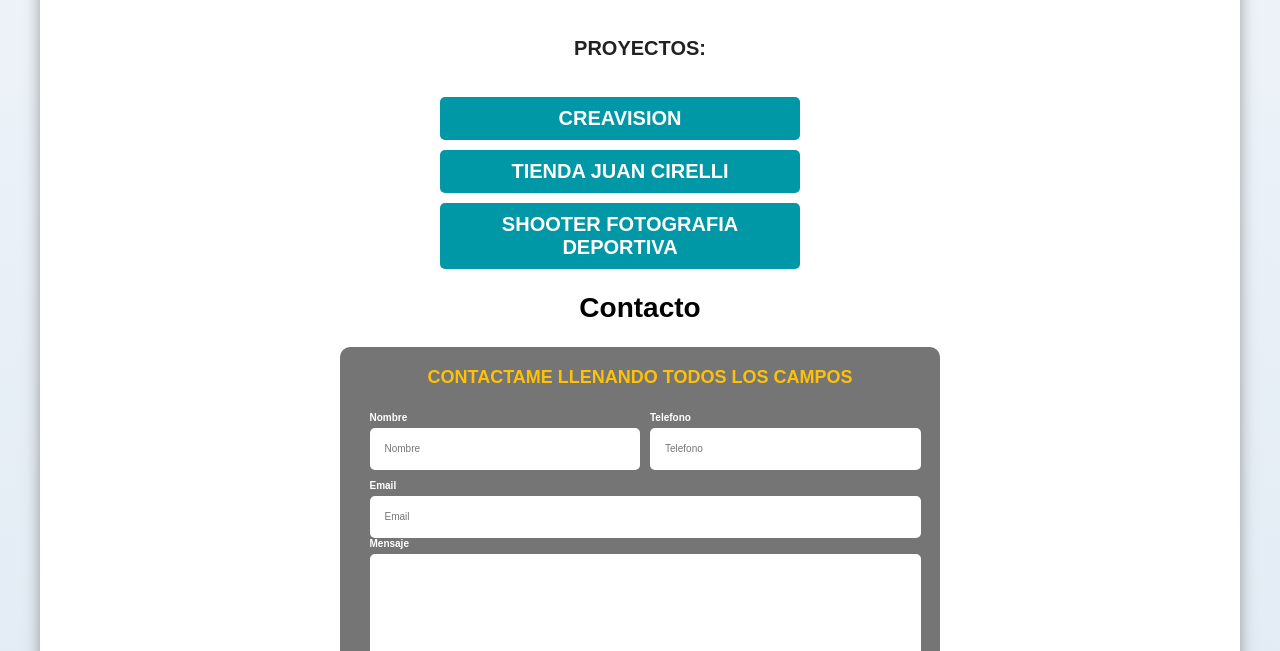
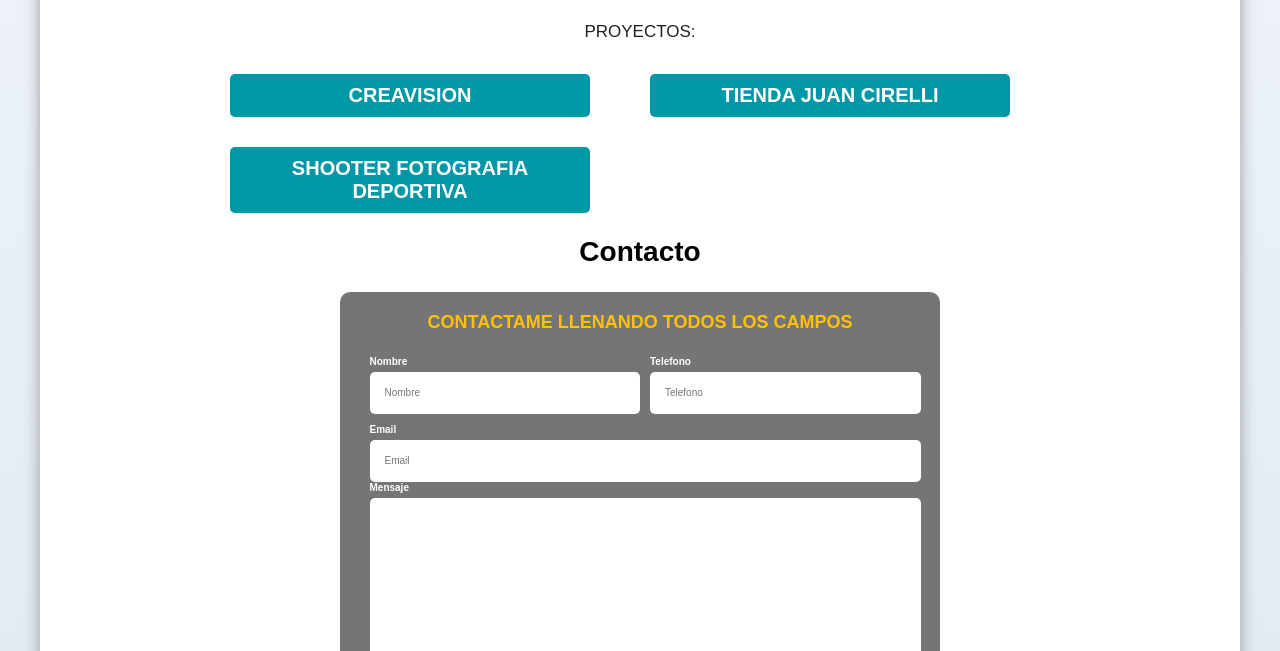
Before and after one commit to frsuleGH/PAGINA-FRANCISCO-SULE, a plain HTML site: page sobre mi.html in a window 1280 px wide. Shown: the part 1292-1943 px from the top of the page. Drawn offline with Linux system fonts and the light colour scheme.

Commit message:
Update style.css

```diff
--- a/style.css
+++ b/style.css
@@ -38,8 +38,9 @@ h1,h2,h3,s p{text-align: center;}
 background-color: var(--white);
 padding: 2rem;
 border-radius: 1rem;
+}
 
-}
+
 
 
 .container{
@@ -100,6 +101,7 @@ display: block;
 span{color: var(--white);}
 .hero{
 background-image: url(programacion_portada.jpg);
+background-image: url(programacion_portada.webp);
 background-repeat: no-repeat;
 background-size: cover;
 height: 45rem;
@@ -159,9 +161,10 @@ font-weight: normal;
 
 .service h4{
 	color: var(--black);
-	font-weight: bold;
+	font-weight: 400;
+	font-family: sans-serif;
 	text-transform: uppercase;
-	font-size: 2rem;
+	font-size: 1.7rem;
 	}
 
 
@@ -174,6 +177,12 @@ font-weight: normal;
 	justify-content: center;
 	align-items: center;
 
+}
+
+@media (min-width: 768px) {
+	.proyectos{display: grid;
+		grid-template-columns: repeat(2, 1fr);
+	gap: 2rem;}
 }
 
 .form{ background-color: var(--grey);
```
